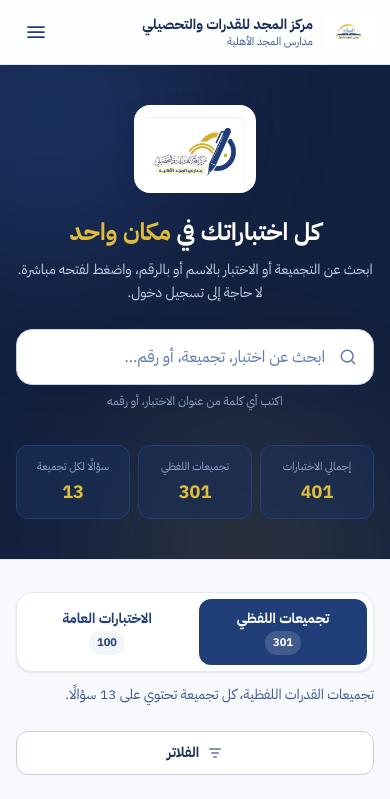
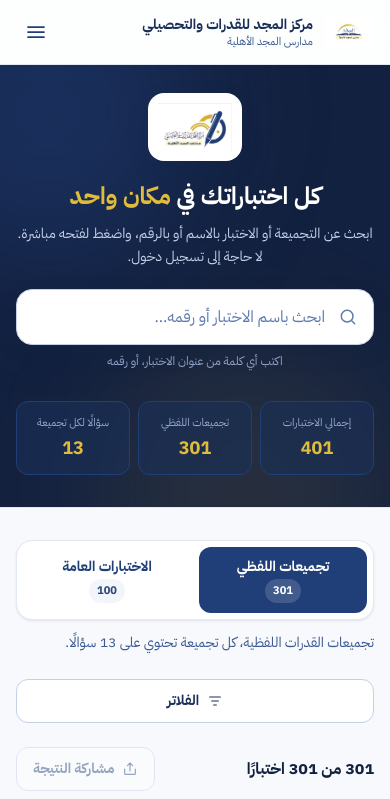
Before and after one commit to Ahmed-Yasser-El-Sharkawy/Almajd-Schools, a React (Vite) app: page / in a window 390 px wide. Shown: the top 799 px of the page. Built offline with nearby package versions, Linux system fonts and the light colour scheme.

Commit message:
feat: initialize application components and build production assets

```diff
--- a/src/components/Footer.jsx
+++ b/src/components/Footer.jsx
@@ -23,11 +23,11 @@
 
         <nav aria-label="روابط الموقع">
           <h2 className="text-sm font-bold text-white">روابط سريعة</h2>
-          <ul className="mt-3 space-y-2 text-sm">
-            <li><a href="#top" className="rounded text-navy-200 transition-colors hover:text-gold-300 focus-ring">الرئيسية</a></li>
-            <li><a href="#exams" className="rounded text-navy-200 transition-colors hover:text-gold-300 focus-ring">جميع الاختبارات</a></li>
-            <li><a href="?tab=verbal" className="rounded text-navy-200 transition-colors hover:text-gold-300 focus-ring">تجميعات اللفظي</a></li>
-            <li><a href="?tab=general" className="rounded text-navy-200 transition-colors hover:text-gold-300 focus-ring">الاختبارات العامة</a></li>
+          <ul className="mt-2 text-sm">
+            <li><a href="#top" className="inline-flex min-h-11 items-center rounded text-navy-200 transition-colors hover:text-gold-300 focus-ring">الرئيسية</a></li>
+            <li><a href="#exams" className="inline-flex min-h-11 items-center rounded text-navy-200 transition-colors hover:text-gold-300 focus-ring">جميع الاختبارات</a></li>
+            <li><a href="?tab=verbal" className="inline-flex min-h-11 items-center rounded text-navy-200 transition-colors hover:text-gold-300 focus-ring">تجميعات اللفظي</a></li>
+            <li><a href="?tab=general" className="inline-flex min-h-11 items-center rounded text-navy-200 transition-colors hover:text-gold-300 focus-ring">الاختبارات العامة</a></li>
           </ul>
         </nav>
       </div>
--- a/src/components/Hero.jsx
+++ b/src/components/Hero.jsx
@@ -10,10 +10,10 @@
         <div className="absolute -bottom-32 right-0 h-72 w-72 rounded-full bg-gold-500/10 blur-3xl" />
       </div>
 
-      <div className="relative mx-auto max-w-6xl px-4 pb-10 pt-10 sm:pb-14 sm:pt-14">
-        <div className="flex flex-col items-center gap-6 text-center">
-          <span className="rounded-2xl bg-white p-3 shadow-panel">
-            <img src={logo} alt="شعار مركز المجد للقدرات والتحصيلي" width="696" height="457" className="h-16 w-auto sm:h-20" />
+      <div className="relative mx-auto max-w-6xl px-4 pb-8 pt-7 sm:pb-14 sm:pt-14">
+        <div className="flex flex-col items-center gap-5 text-center sm:gap-6">
+          <span className="rounded-2xl bg-white p-2.5 shadow-panel sm:p-3">
+            <img src={logo} alt="شعار مركز المجد للقدرات والتحصيلي" width="696" height="457" className="h-12 w-auto sm:h-20" />
           </span>
 
           <div className="max-w-2xl">
--- a/src/components/RecentStrip.jsx
+++ b/src/components/RecentStrip.jsx
@@ -9,7 +9,7 @@
           <ClockIcon className="h-4 w-4 text-navy-400" />
           آخر ما فتحت
         </h2>
-        <button type="button" onClick={onClear} className="rounded text-xs font-bold text-navy-500 underline-offset-2 transition-colors hover:text-navy-800 hover:underline focus-ring">
+        <button type="button" onClick={onClear} className="-me-2 rounded px-2 py-2 text-xs font-bold text-navy-500 underline-offset-2 transition-colors hover:text-navy-800 hover:underline focus-ring">
           مسح السجل
         </button>
       </div>
@@ -21,7 +21,7 @@
               target="_blank"
               rel="noopener noreferrer"
               onClick={() => onOpen(exam.id)}
-              className="inline-flex max-w-56 items-center gap-2 rounded-xl border border-navy-100 bg-navy-50/60 px-3 py-2 text-xs font-bold text-navy-800 transition-colors hover:border-navy-200 hover:bg-navy-50 focus-ring"
+              className="inline-flex min-h-11 max-w-56 items-center gap-2 rounded-xl border border-navy-100 bg-navy-50/60 px-3 py-2 text-xs font-bold text-navy-800 transition-colors hover:border-navy-200 hover:bg-navy-50 focus-ring"
             >
               <span className="shrink-0 text-navy-400">#{exam.number}</span>
               <span className="truncate">{exam.title}</span>
--- a/src/components/SearchBar.jsx
+++ b/src/components/SearchBar.jsx
@@ -30,7 +30,7 @@
           autoComplete="off"
           value={value}
           onChange={(e) => onChange(e.target.value)}
-          placeholder="ابحث عن اختبار، تجميعة، أو رقم…"
+          placeholder="ابحث باسم الاختبار أو رقمه…"
           aria-describedby="search-result-count"
           className="h-14 w-full rounded-2xl border border-navy-200 bg-white pe-14 ps-12 text-base text-navy-900 shadow-panel outline-none transition placeholder:text-navy-400 focus:border-gold-500 focus:ring-4 focus:ring-gold-500/25"
         />
```
Also changed, not shown: 5 other files (tests, documents, lock files or other folders).
